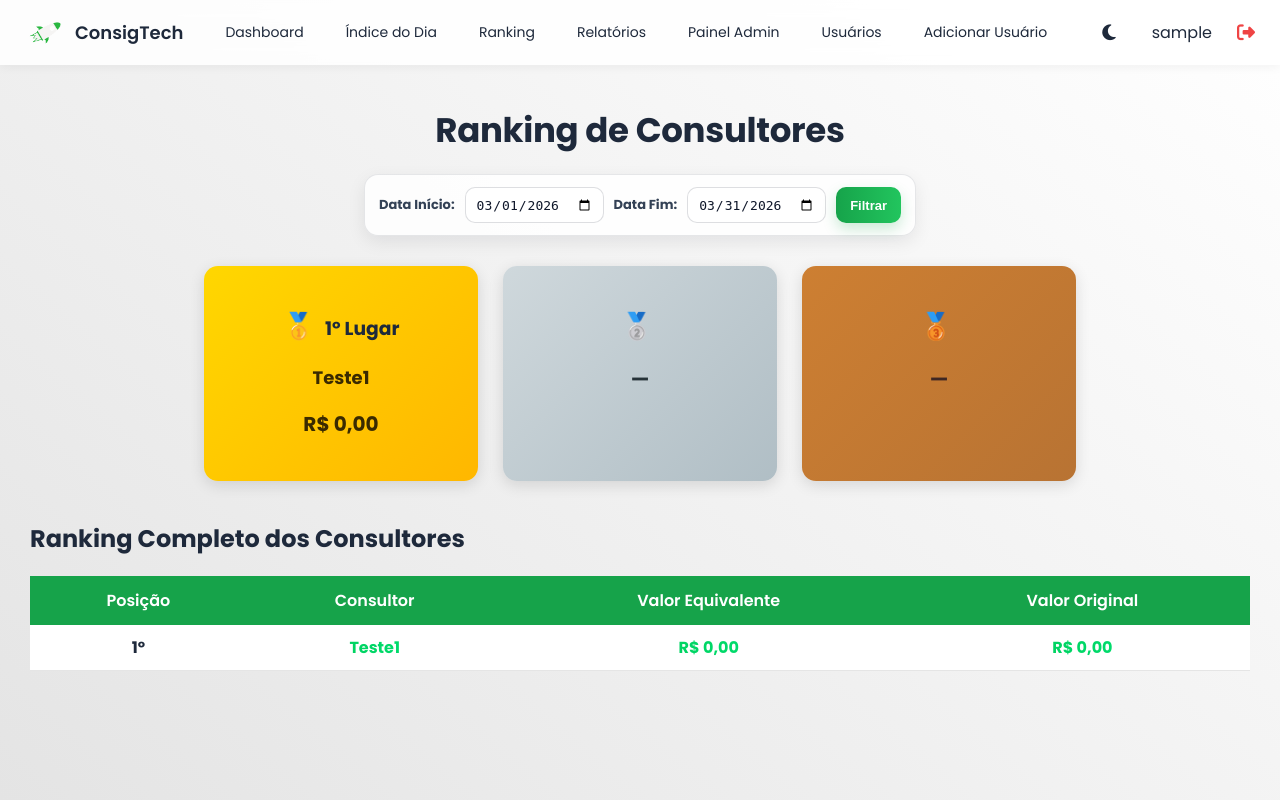
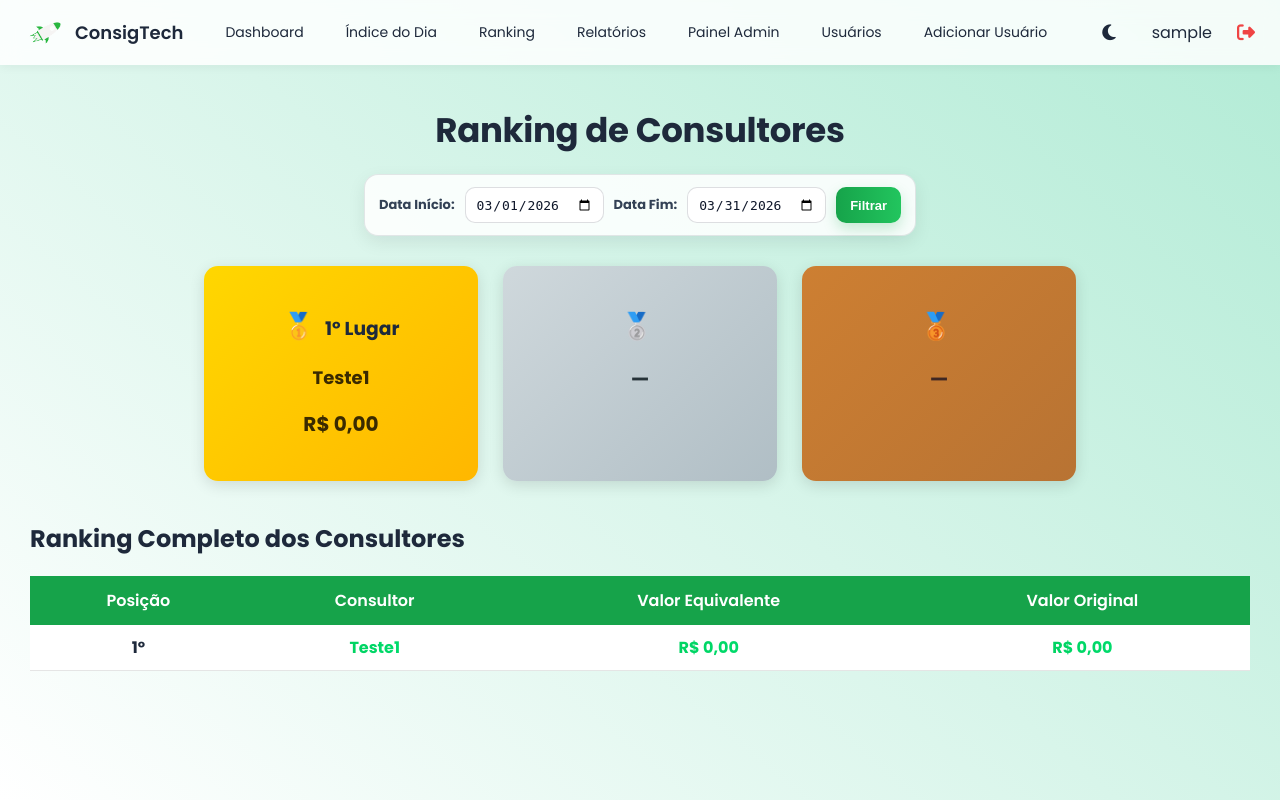
Before and after one commit to Thainalimaviana/Analitico, a Flask app: page /ranking in a window 1280 px wide. Run offline with Flask 3, Linux system fonts and the light colour scheme; a user stored in the database is signed in; data comes from the database, SQL or seed files in the repository; both versions use the stored data as it was after the commit; data that the repository does not hold is empty; some libraries are stand-ins or nearby versions.

Commit message:
analitico

```diff
--- a/static/style.css
+++ b/static/style.css
@@ -1,6 +1,6 @@
   :root {
-    --gradiente-inicio: #e4e4e4e0;
-    --gradiente-fim: #e0e0e0dc;
+    --gradiente-inicio: #a7a7a7e0;
+    --gradiente-fim: #c4c4c4dc;
     --cor-texto: #007006;
     --bg-container: rgba(255, 255, 255, 0.12);
     --bg-input: rgba(255, 255, 255, 0.15);
@@ -8,7 +8,7 @@
 
   .dark-mode {
     --gradiente-inicio: #000000;
-    --gradiente-fim: #006622;
+    --gradiente-fim: #006655;
     --cor-texto: #ffffff;
     --bg-container: rgba(0, 0, 0, 0.4);
     --bg-input: rgba(255, 255, 255, 0.08);
--- a/templates/base.html
+++ b/templates/base.html
@@ -15,8 +15,8 @@
 
     <style>
         :root {
-            --gradiente-inicio: #e4e4e4;
-            --gradiente-fim: #ffffff;
+            --gradiente-inicio: #ffffff;
+            --gradiente-fim: #b1ebd5;
             --cor-texto: #1e293b;
             --bg-container: rgba(255, 255, 255, 0.85);
             --bg-card: #ffffff;
@@ -24,7 +24,7 @@
 
         .dark-mode {
 
-            --gradiente-inicio: #143113;
+            --gradiente-inicio: #386864;
             --gradiente-fim: #020617;
 
             --cor-texto: #e2e8f0;
```
Also changed, not shown: templates/login.html (+4 -16 lines), local.db.
